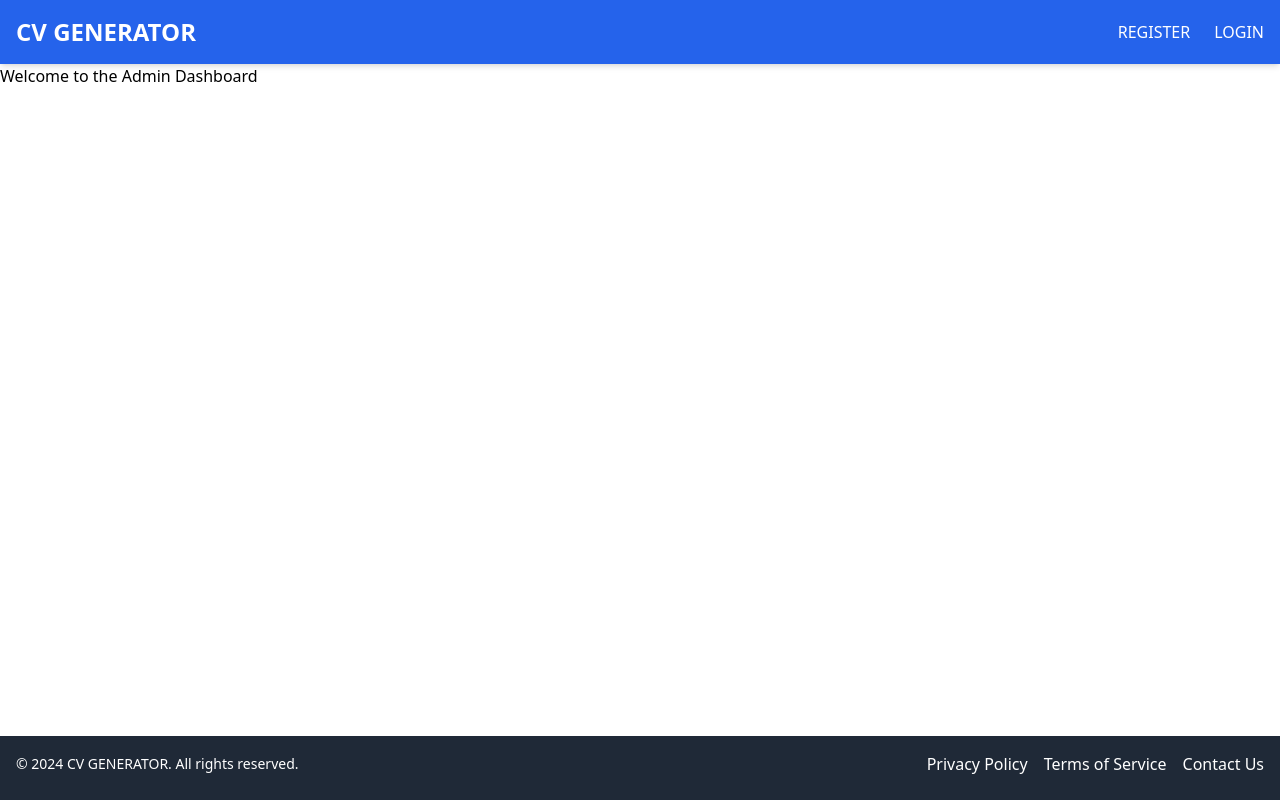
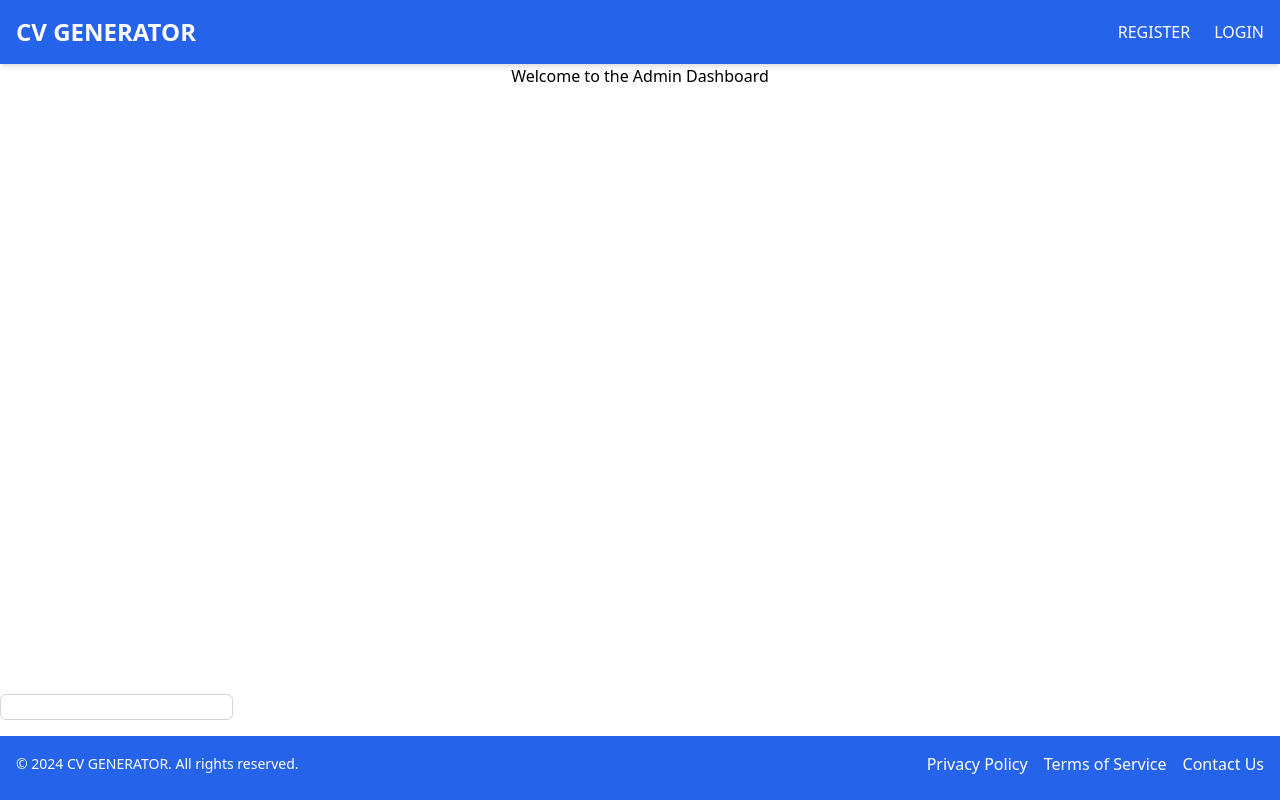
Before and after one commit to Whoistolu/cv_generator_frontend, a React (Create React App) app: page / in a window 1280 px wide. Built offline with nearby package versions, Linux system fonts and the light colour scheme.

Commit message:
ReStyle the Footer component

```diff
--- a/src/components/admin/AdminDashboard.js
+++ b/src/components/admin/AdminDashboard.js
@@ -1,15 +1,17 @@
 import React from 'react';
 import Navbar from '../shared/Navbar';
 import Footer from '../shared/Footer';
+import FormInput from '../shared/FormInput';
 
 const AdminDashboard = () => {
   return (
     <div className="flex flex-col min-h-screen">
       <Navbar />
 
-      <div className="flex-grow pt-16">
+      <div className="flex-grow pt-16 text-center">
         <h1>Welcome to the Admin Dashboard</h1>
       </div>
+      <FormInput />
       <Footer />
     </div>
   );
--- a/src/components/shared/Footer.js
+++ b/src/components/shared/Footer.js
@@ -3,16 +3,16 @@ import React from 'react';
 const Footer = () => {
 
   return (
-    <footer className="w-full h-16 py-4 text-white bg-gray-800">
+    <footer className="w-full h-16 py-4 text-white bg-blue-600">
       <div className="container flex items-center justify-between px-4 mx-auto">
         <div className="text-sm">
           © {new Date().getFullYear()} CV GENERATOR. All rights reserved.
         </div>
 
         <div className="flex space-x-4">
-          <div href="#" className="hover:text-blue-400">Privacy Policy</div>
-          <div href="#" className="hover:text-blue-400">Terms of Service</div>
-          <div href="#" className="hover:text-blue-400">Contact Us</div>
+          <div href="#" className="hover:text-red-900">Privacy Policy</div>
+          <div href="#" className="hover:text-red-900">Terms of Service</div>
+          <div href="#" className="hover:text-red-900">Contact Us</div>
         </div>
       </div>
     </footer>
```
